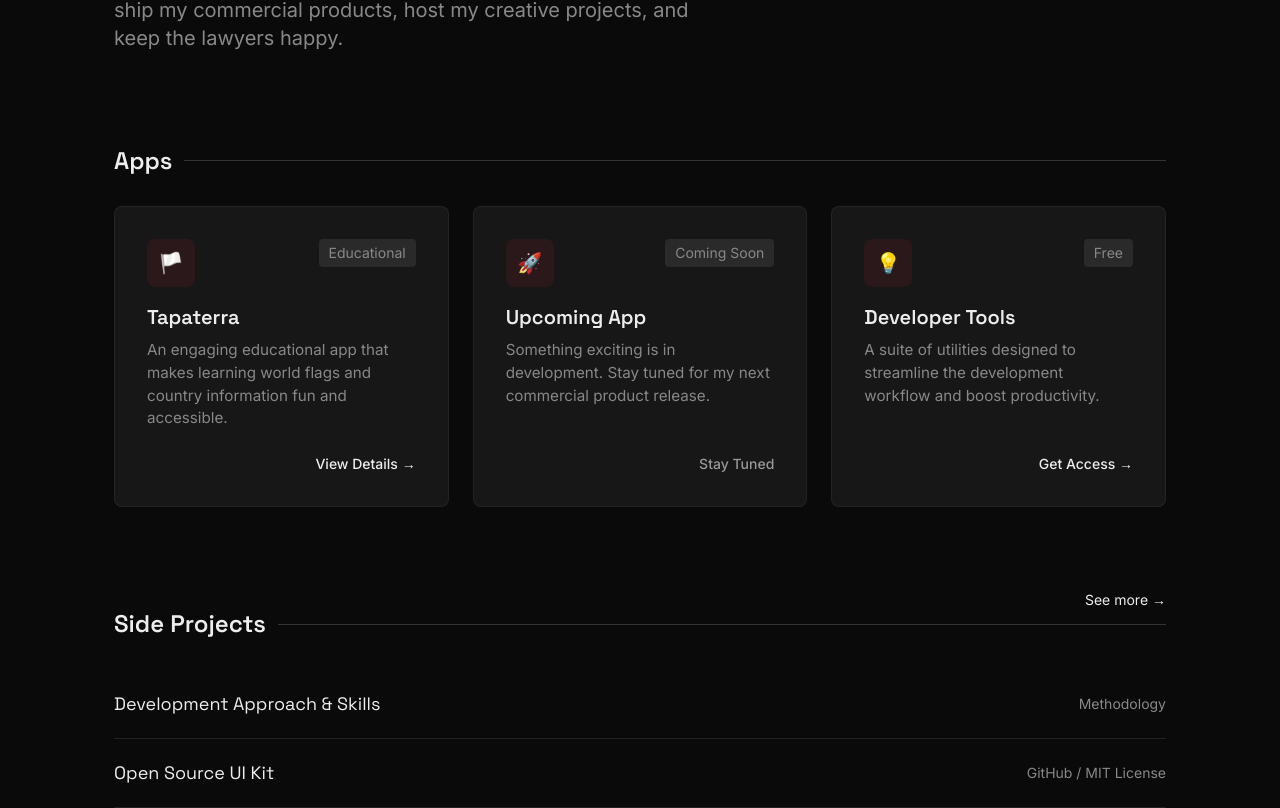
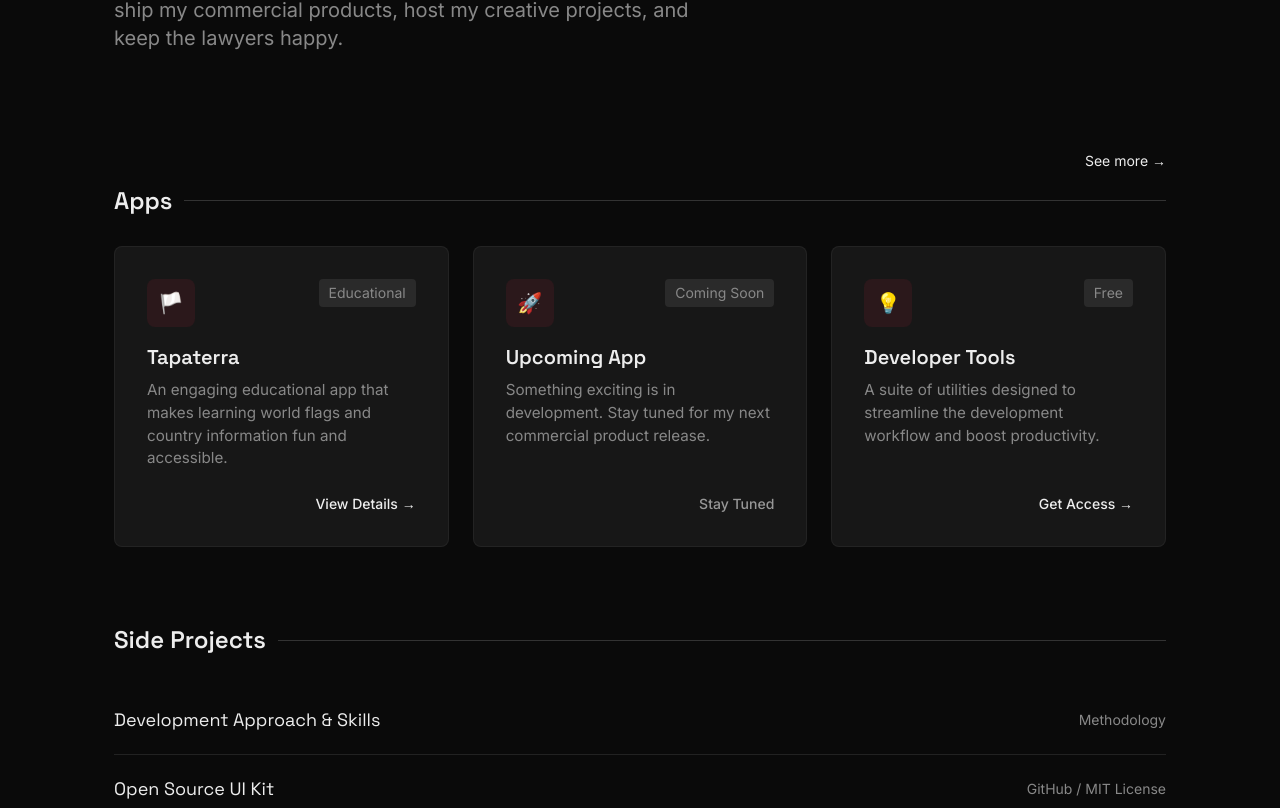
Before and after one commit to rafpiek/piekara.me, a Next.js app: page / in a window 1280 px wide. Shown: the part 495-1303 px from the top of the page. Built offline with nearby package versions, Linux system fonts and the light colour scheme.

Commit message:
Move 'See more' link to top right of apps section
- Positioned link above the SectionTitle
- Used mb-4 for bottom margin to create proper spacing
- Maintained right alignment with text-right class

```diff
--- a/src/app/page.tsx
+++ b/src/app/page.tsx
@@ -47,16 +47,16 @@ export default function Home() {
     <>
       <Hero />
 
+      <div className="text-right mb-4">
+        <Link href="/apps" className="text-sm text-[var(--accent)] hover:underline">
+          See more →
+        </Link>
+      </div>
       <SectionTitle>Apps</SectionTitle>
       <div className="app-grid" id="apps">
         {apps.map((app) => (
           <AppCard key={app.title} {...app} />
         ))}
-      </div>
-      <div className="text-right mt-4">
-        <Link href="/apps" className="text-sm text-[var(--accent)] hover:underline">
-          See more →
-        </Link>
       </div>
 
       <SectionTitle id="projects">Side Projects</SectionTitle>
```
